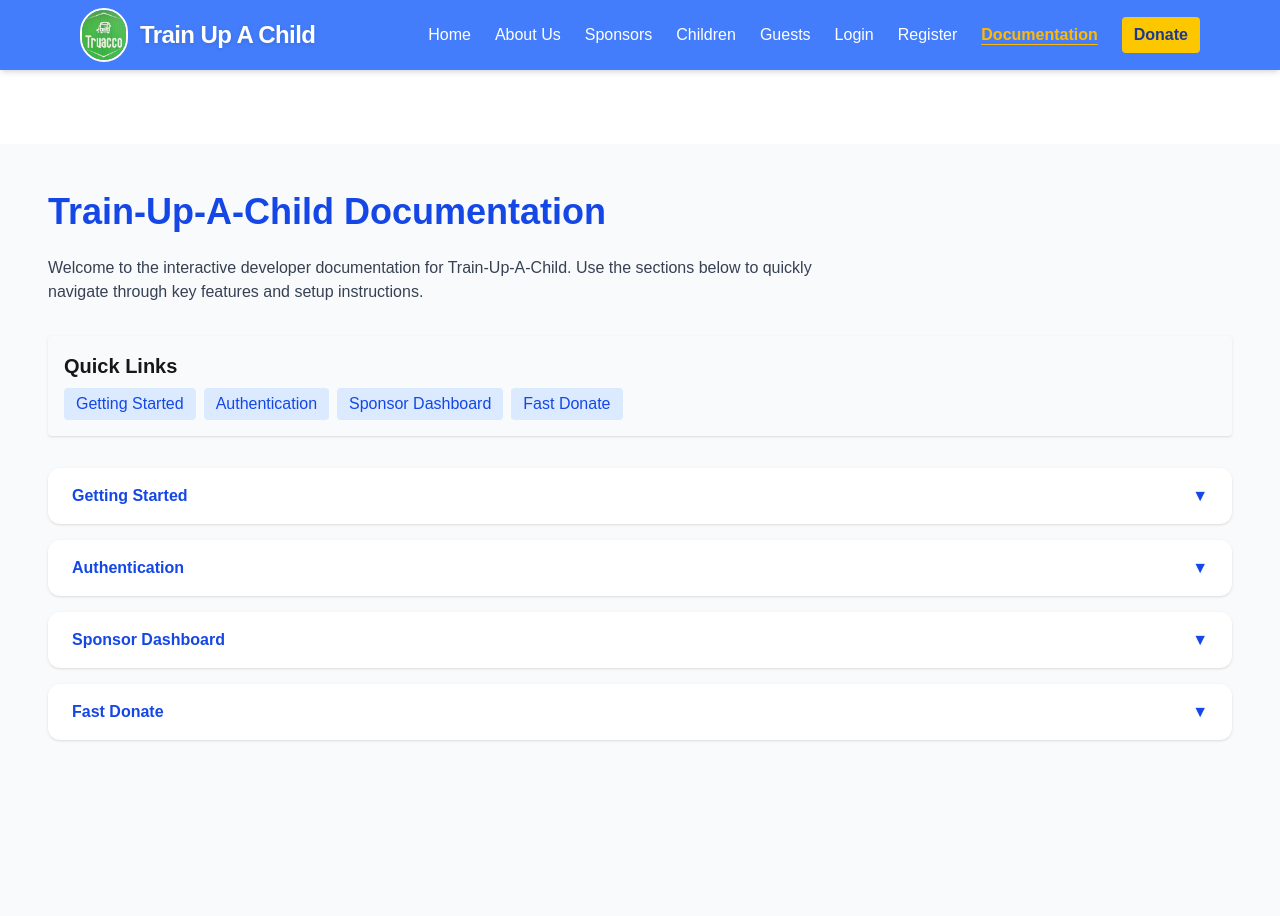
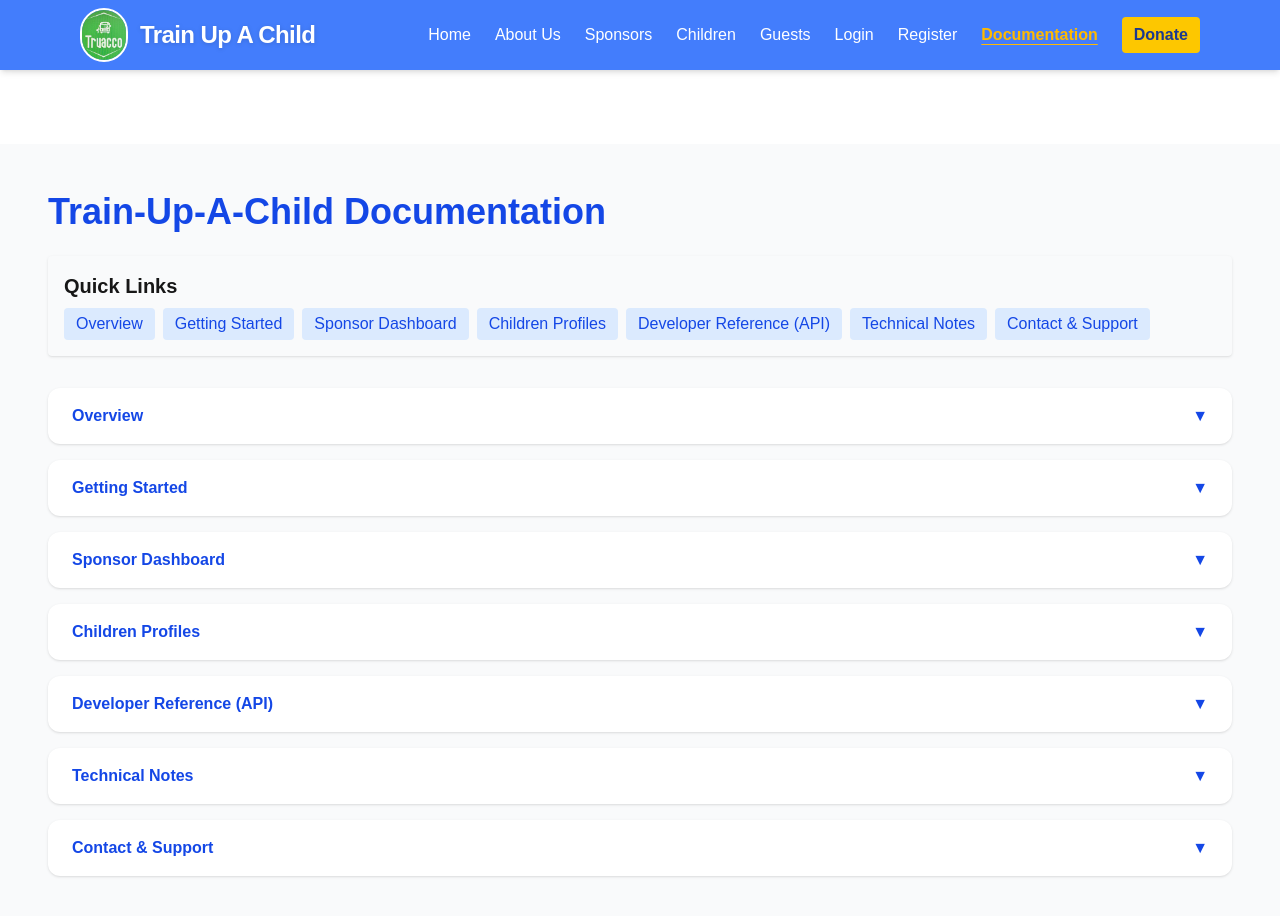
Before and after one commit to nkemdilimjulie/Train-Up-A-Child-Frontend, a Next.js app: page /documentation in a window 1280 px wide. Shown: the top 916 px of the page. Built offline with nearby package versions, Linux system fonts and the light colour scheme.

Commit message:
modifies Documentation page

```diff
--- a/app/documentation/page.js
+++ b/app/documentation/page.js
@@ -1,121 +1,3 @@
-// "use client";
-
-// import { useState, useEffect, useRef } from "react";
-// import { Copy, ChevronDown, ChevronUp } from "lucide-react";
-
-// // Sections
-// const sections = [
-//   { id: "overview", title: "Overview", content: <p>Welcome to <strong>Train-Up-A-Child</strong> documentation. This platform enables individuals to sponsor and support underprivileged children securely. This page provides an overview of features, user guides, and developer references for managing donations, sponsor profiles, and children data.</p> },
-//   { id: "features", title: "Key Features", content: <ul className="list-disc ml-6"><li>Sponsor Donations</li><li>Sponsor Dashboard</li><li>Children Management</li><li>User Accounts</li></ul> },
-//   { id: "getting-started", title: "Getting Started", content: <ol className="list-decimal ml-6"><li>Register and confirm email</li><li>Login to access features</li></ol> },
-//   { id: "donations", title: "Making a Donation", content: <ol className="list-decimal ml-6"><li>Navigate to Donate Page</li><li>Enter amount</li><li>Click Donate</li><li>Complete Stripe payment</li></ol> },
-//   { id: "dashboard", title: "Sponsor Dashboard", content: <ul className="list-disc ml-6"><li>Total Donations</li><li>Donations Made</li><li>Children Helped</li></ul> },
-//   { id: "developer-api", title: "Developer Reference (API)", content: <p>Use DRF TokenAuthentication, include token in API requests.</p> },
-//   { id: "technical", title: "Technical Notes", content: <ul className="list-disc ml-6"><li>Next.js 15, React 18</li><li>Django 5.2, DRF</li><li>Token-based Auth</li><li>Stripe Payments</li></ul> },
-//   { id: "contact", title: "Contact & Support", content: <p>Email: <a href="mailto:support@trainupachild.org" className="text-blue-600 underline">support@trainupachild.org</a></p> },
-// ];
-
-// // Copy button
-// function CopyButton({ code }) {
-//   const [copied, setCopied] = useState(false);
-//   const handleCopy = () => {
-//     navigator.clipboard.writeText(code);
-//     setCopied(true);
-//     setTimeout(() => setCopied(false), 1500);
-//   };
-//   return (
-//     <button
-//       onClick={handleCopy}
-//       className="absolute top-2 right-2 bg-blue-600 text-white px-2 py-1 rounded text-xs hover:bg-blue-700 transition"
-//     >
-//       {copied ? "Copied!" : <Copy size={14} />}
-//     </button>
-//   );
-// }
-
-// export default function DocumentationPage() {
-//   const [openIndex, setOpenIndex] = useState(null);
-//   const [activeId, setActiveId] = useState(sections[0].id);
-//   const sectionRefs = useRef([]);
-
-//   // Scroll tracking for active section
-//   useEffect(() => {
-//     const observer = new IntersectionObserver(
-//       (entries) => {
-//         entries.forEach((entry) => {
-//           if (entry.isIntersecting) {
-//             setActiveId(entry.target.id);
-//           }
-//         });
-//       },
-//       { rootMargin: "-50% 0px -50% 0px" } // triggers when section is roughly centered
-//     );
-
-//     sectionRefs.current.forEach((ref) => {
-//       if (ref) observer.observe(ref);
-//     });
-
-//     return () => {
-//       sectionRefs.current.forEach((ref) => {
-//         if (ref) observer.unobserve(ref);
-//       });
-//     };
-//   }, []);
-
-//   const toggleSection = (index) => {
-//     setOpenIndex(openIndex === index ? null : index);
-//   };
-
-//   const scrollToSection = (id) => {
-//     const el = document.getElementById(id);
-//     if (el) el.scrollIntoView({ behavior: "smooth", block: "start" });
-//   };
-
-//   return (
-//     <div className="flex max-w-7xl mx-auto p-6 gap-8">
-//       {/* Quick Navigation Sidebar */}
-//       <nav className="hidden md:block w-64 sticky top-20 h-[calc(100vh-5rem)] overflow-y-auto border-r pr-4">
-//         <h2 className="font-bold text-lg mb-4">Quick Navigation</h2>
-//         <ul className="space-y-2">
-//           {sections.map((sec) => (
-//             <li key={sec.id}>
-//               <button
-//                 onClick={() => scrollToSection(sec.id)}
-//                 className={`text-left w-full px-2 py-1 rounded hover:bg-gray-200 transition ${
-//                   activeId === sec.id ? "bg-blue-100 font-semibold" : ""
-//                 }`}
-//               >
-//                 {sec.title}
-//               </button>
-//             </li>
-//           ))}
-//         </ul>
-//       </nav>
-
-//       {/* Main Documentation Content */}
-//       <div className="flex-1 space-y-6">
-//         <h1 className="text-3xl font-bold text-blue-700">Train-Up-A-Child Documentation</h1>
-//         {sections.map((sec, idx) => (
-//           <div
-//             key={sec.id}
-//             id={sec.id}
-//             ref={(el) => (sectionRefs.current[idx] = el)}
-//             className="border rounded-lg overflow-hidden"
-//           >
-//             <button
-//               onClick={() => toggleSection(idx)}
-//               className="w-full text-left p-4 bg-gray-100 flex justify-between items-center hover:bg-gray-200 transition"
-//             >
-//               <span className="font-semibold">{sec.title}</span>
-//               {openIndex === idx ? <ChevronUp /> : <ChevronDown />}
-//             </button>
-//             {openIndex === idx && <div className="p-4 bg-white">{sec.content}</div>}
-//           </div>
-//         ))}
-//       </div>
-//     </div>
-//   );
-// }
 
 "use client";
 
@@ -123,49 +5,46 @@ import { useState, useEffect } from "react";
 import { motion, AnimatePresence } from "framer-motion";
 import { CodeBlock, dracula } from "react-code-blocks";
 
-// Quick links for sections
+// Quick links & accordion sections
 const SECTIONS = [
+  {
+    id: "overview",
+    title: "Overview",
+    content: (
+      <>
+        <p>
+          Welcome to the <strong>Train-Up-A-Child</strong> documentation.
+          This platform enables individuals to sponsor and support
+          underprivileged children securely.
+        </p>
+
+        <h3 className="font-semibold mt-4">Key Features</h3>
+        <ul className="list-disc ml-6 mt-2 space-y-2">
+          <li><strong>Sponsor Donations:</strong> Secure, profile-linked donations with Stripe.</li>
+          <li><strong>Sponsor Dashboard:</strong> Track donations and supported children.</li>
+          <li><strong>Children Management:</strong> View profiles and monitor sponsorship impact.</li>
+          <li><strong>User Accounts:</strong> Role-based access with token authentication.</li>
+        </ul>
+      </>
+    ),
+  },
   {
     id: "getting-started",
     title: "Getting Started",
     content: (
       <>
-        <p>Learn how to set up your project locally.</p>
-        <CodeBlock
-          text={`git clone https://github.com/your-repo.git
-cd your-repo
-npm install
-npm run dev`}
-          language="bash"
-          theme={dracula}
-          showLineNumbers
-        />
-      </>
-    ),
-  },
-  {
-    id: "authentication",
-    title: "Authentication",
-    content: (
-      <>
-        <p>
-          We use <strong>DRF Token Authentication</strong>. Tokens are stored in
-          <code>localStorage</code> and used in fetch requests.
-        </p>
-        <CodeBlock
-          text={`// Example: sending token in fetch
-fetch('/api/donations/sponsor-checkout/', {
-  method: 'POST',
-  headers: {
-    'Content-Type': 'application/json',
-    'Authorization': \`Token \${token}\`
-  },
-  body: JSON.stringify({ amount })
-})`}
-          language="javascript"
-          theme={dracula}
-          showLineNumbers
-        />
+        <h3 className="font-semibold mt-2">Registration</h3>
+        <ul className="list-disc ml-6 mt-2 space-y-1">
+          <li>Navigate to Sign Up.</li>
+          <li>Select Sponsor, Child, or Guest.</li>
+          <li>Fill required details.</li>
+        </ul>
+
+        <h3 className="font-semibold mt-4">Login</h3>
+        <ul className="list-disc ml-6 mt-2 space-y-1">
+          <li>Enter username and password.</li>
+          <li>Access role-specific features.</li>
+        </ul>
       </>
     ),
   },
@@ -174,22 +53,82 @@ fetch('/api/donations/sponsor-checkout/', {
     title: "Sponsor Dashboard",
     content: (
       <>
-        <p>
-          Shows logged-in sponsors’ profile, donations, and impact summary.
-          Uses the token to fetch data from the backend.
-        </p>
+        <ul className="list-disc ml-6 mt-2 space-y-1">
+          <li>Total Donations</li>
+          <li>Donations Made</li>
+          <li>Children Helped</li>
+          <li>Quick access to profile & history</li>
+        </ul>
       </>
     ),
   },
   {
-    id: "fast-donate",
-    title: "Fast Donate",
+    id: "children-profiles",
+    title: "Children Profiles",
     content: (
       <>
-        <p>
-          Allows donations without login. Great for quick support.
-          Redirects to Stripe checkout session directly.
-        </p>
+        <ul className="list-disc ml-6 mt-2 space-y-1">
+          <li>Name, age, and location</li>
+          <li>Sponsorship status</li>
+          <li>Key needs and progress updates</li>
+        </ul>
+      </>
+    ),
+  },
+  {
+    id: "developer-reference",
+    title: "Developer Reference (API)",
+    content: (
+      <>
+        <p>Uses <strong>DRF TokenAuthentication</strong>.</p>
+
+        <CodeBlock
+          text={`Authorization: Token <your-token-here>`}
+          language="http"
+          theme={dracula}
+        />
+
+        <h3 className="font-semibold mt-4">Sample Donation Request</h3>
+        <CodeBlock
+          text={`const token = localStorage.getItem("authToken");
+
+fetch("http://127.0.0.1:8000/api/donations/sponsor-checkout/", {
+  method: "POST",
+  headers: {
+    "Content-Type": "application/json",
+    "Authorization": \`Token \${token}\`
+  },
+  body: JSON.stringify({ amount: 50 })
+});`}
+          language="javascript"
+          theme={dracula}
+        />
+      </>
+    ),
+  },
+  {
+    id: "technical-notes",
+    title: "Technical Notes",
+    content: (
+      <>
+        <ul className="list-disc ml-6 mt-2 space-y-1">
+          <li>Frontend: Next.js 15, React 18</li>
+          <li>Backend: Django 5.2, DRF, PostgreSQL</li>
+          <li>Authentication: Token-based</li>
+          <li>Payments: Stripe API</li>
+        </ul>
+      </>
+    ),
+  },
+  {
+    id: "contact-support",
+    title: "Contact & Support",
+    content: (
+      <>
+        <ul className="list-disc ml-6 mt-2 space-y-1">
+          <li>Email: support@trainupachild.org</li>
+          <li>Use the in-app contact form</li>
+        </ul>
       </>
     ),
   },
@@ -197,29 +136,31 @@ fetch('/api/donations/sponsor-checkout/', {
 
 export default function DocumentationPage() {
   const [openSection, setOpenSection] = useState(null);
+  const [activeSection, setActiveSection] = useState(null);
 
-  // Handle smooth scrolling when hash changes
+  // Sync with URL hash
   useEffect(() => {
-    const handleHashChange = () => {
+    const syncFromHash = () => {
       const id = window.location.hash.replace("#", "");
       if (!id) return;
-      setOpenSection(id); // Open the clicked section
+      setOpenSection(id);
+      setActiveSection(id);
+
       const el = document.getElementById(id);
-      if (el) {
-        el.scrollIntoView({ behavior: "smooth", block: "start" });
-      }
+      if (el) el.scrollIntoView({ behavior: "smooth", block: "start" });
     };
 
-    window.addEventListener("hashchange", handleHashChange);
+    window.addEventListener("hashchange", syncFromHash);
+    syncFromHash();
 
-    // Check on initial load if there is a hash
-    handleHashChange();
-
-    return () => window.removeEventListener("hashchange", handleHashChange);
+    return () => window.removeEventListener("hashchange", syncFromHash);
   }, []);
 
   const toggleSection = (id) => {
-    setOpenSection(openSection === id ? null : id);
+    const next = openSection === id ? null : id;
+    setOpenSection(next);
+    setActiveSection(id);
+    window.history.replaceState(null, "", `#${id}`);
   };
 
   return (
@@ -227,10 +168,6 @@ export default function DocumentationPage() {
       <h1 className="text-4xl font-bold text-blue-700 mb-6">
         Train-Up-A-Child Documentation
       </h1>
-      <p className="mb-8 text-gray-700 max-w-3xl">
-        Welcome to the interactive developer documentation for Train-Up-A-Child.
-        Use the sections below to quickly navigate through key features and setup instructions.
-      </p>
 
       {/* Quick Links */}
       <div className="mb-8 sticky top-6 bg-gray-50 z-10 p-4 rounded shadow-sm">
@@ -240,7 +177,12 @@ export default function DocumentationPage() {
             <a
               key={s.id}
               href={`#${s.id}`}
-              className="px-3 py-1 rounded bg-blue-100 text-blue-700 hover:bg-blue-200 transition font-medium"
+              className={`px-3 py-1 rounded transition font-medium
+                ${
+                  activeSection === s.id
+                    ? "bg-blue-600 text-white"
+                    : "bg-blue-100 text-blue-700 hover:bg-blue-200"
+                }`}
             >
               {s.title}
             </a>
@@ -254,11 +196,12 @@ export default function DocumentationPage() {
           <div key={section.id} id={section.id} className="bg-white rounded-xl shadow">
             <button
               onClick={() => toggleSection(section.id)}
-              className="w-full flex justify-between items-center px-6 py-4 font-semibold text-left text-blue-700 hover:bg-blue-50 rounded-t-xl focus:outline-none"
+              className="w-full flex justify-between items-center px-6 py-4 font-semibold text-left text-blue-700 hover:bg-blue-50 rounded-t-xl"
             >
               {section.title}
               <span>{openSection === section.id ? "▲" : "▼"}</span>
             </button>
+
             <AnimatePresence>
               {openSection === section.id && (
                 <motion.div
```
